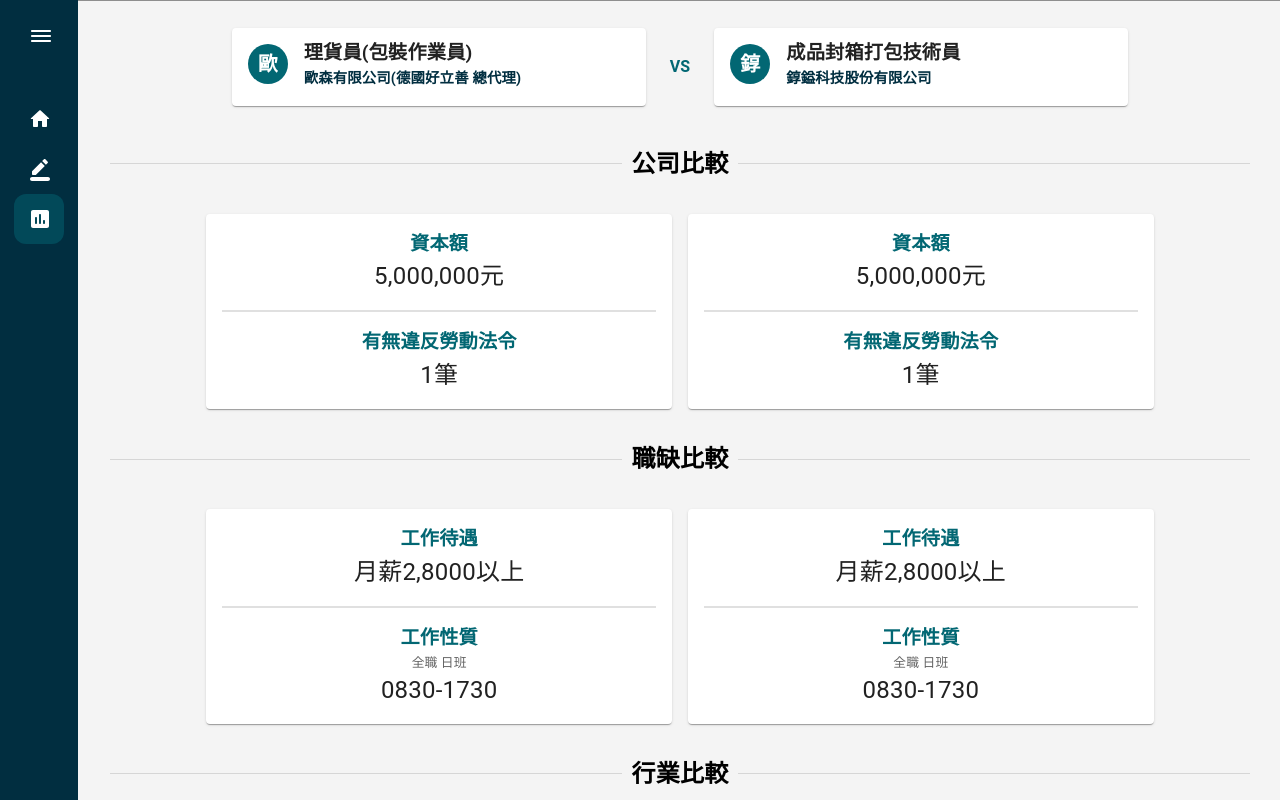
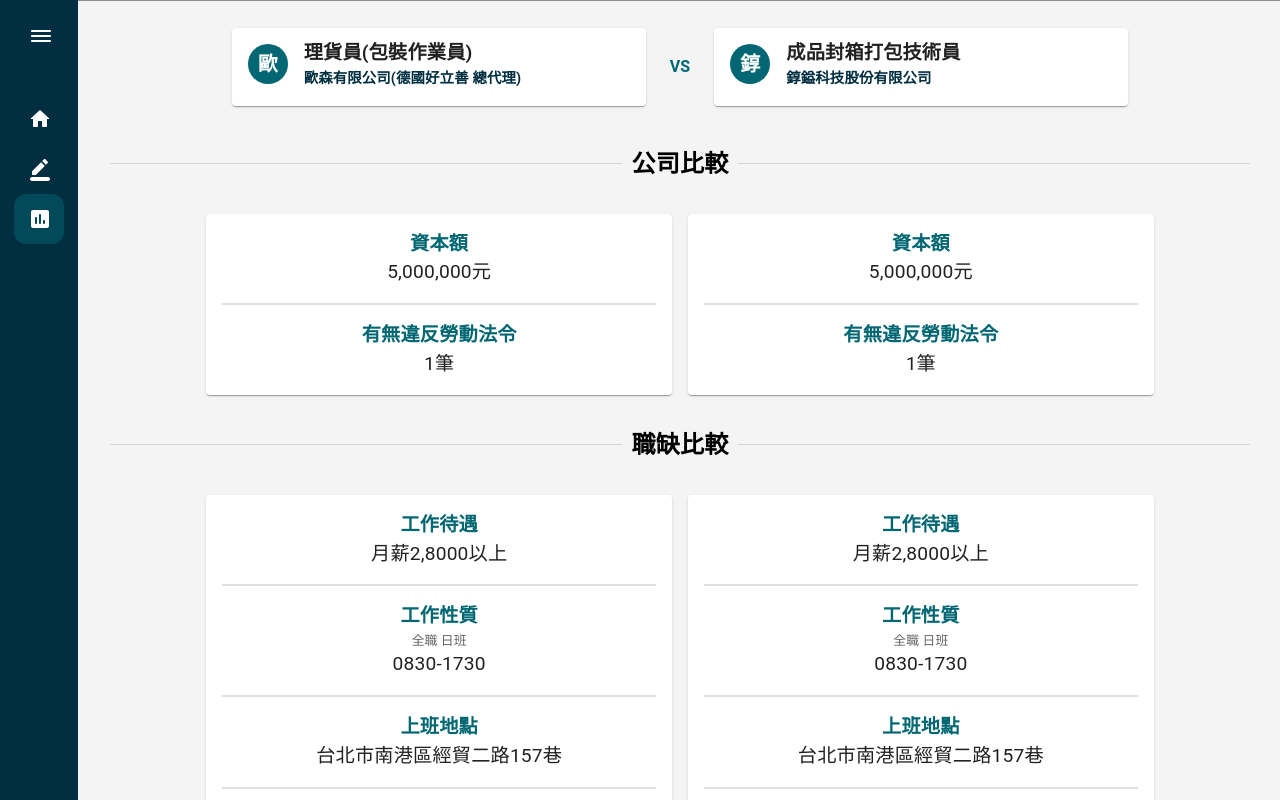
Before and after one commit to WorthyWork/Front-end-Web, a React (Create React App) app in the folder client/: page /worthywork/jobcompare in a window 1280 px wide. Built offline with nearby package versions, Linux system fonts and the light colour scheme.

Commit message:
Get job list data
add axios
tweak JobCompare UI

```diff
--- a/client/package.json
+++ b/client/package.json
@@ -13,10 +13,11 @@
     "@testing-library/jest-dom": "^5.11.4",
     "@testing-library/react": "^11.1.0",
     "@testing-library/user-event": "^12.1.10",
+    "axios": "^0.27.2",
     "clsx": "^1.1.1",
     "echarts": "^5.3.2",
     "echarts-for-react": "^3.0.2",
-    "express": "^4.17.1",
+    "express": "^4.18.1",
     "fast-equals": "^3.0.1",
     "history": "^5.0.0",
     "node": "^14.16.1",
--- a/client/src/pages/Home/index.js
+++ b/client/src/pages/Home/index.js
@@ -1,6 +1,7 @@
 import React from "react";
 import { Grid } from "@mui/material";
 import { styled } from '@mui/material/styles';
+import Axios from "axios";
 
 const Root = styled('div')({
   // minHeight: "55vh",
@@ -11,7 +12,21 @@
   marginTop: "2rem"
 });
 
+
 export default function Home() {
+
+  Axios({
+    method: "GET",
+    url: "http://localhost:5000/job/list",
+    // headers: {
+    //   "accept": "application/json"
+    // }
+  }).then(res => {
+    console.log(res.data);
+  }).catch((e) => {
+    alert("職缺列表拿取失敗!", e);
+  });
+
 
   return (
     <Root>
--- a/client/src/pages/JobCompare/components/OthersCard.js
+++ b/client/src/pages/JobCompare/components/OthersCard.js
@@ -13,7 +13,7 @@
        <Card  sx={{  height:"auto" }}  >
         {data.map((row,index) => (
        <div key={row.title}>
-        {index===0 ? null:<Divider sx={{borderBottomWidth:"2.5px"}}variant="middle" /> }
+        {index===0 ? null:<Divider sx={{borderBottomWidth:"2px"}}variant="middle" /> }
         <Box  p={"1rem"} textAlign="center" >
          <Typography  fontSize={"1.2rem"} sx={{ color: variables.Hover_Green,fontWeight:600 }}  >
           {row.title}
@@ -21,7 +21,7 @@
          <Typography fontSize={"0.8rem"} sx={{ color: variables.Darkgrey}}>
            {row.additionInfo}
          </Typography>
-         <Typography fontSize={"1.5rem"} >
+         <Typography fontSize={"1.2rem"} >
            {row.value}
          </Typography>
          </Box>
--- a/client/src/pages/JobCompare/index.js
+++ b/client/src/pages/JobCompare/index.js
@@ -26,6 +26,9 @@
 const vacancyData = [
   {title:'工作待遇',value:' 月薪2,8000以上'},
   {title:'工作性質',additionInfo:'全職 日班' ,value: '0830-1730' },
+  {title :'上班地點', value:'台北市南港區經貿二路157巷'},
+  {title :'供膳', value:'提供1餐，每餐扣款金額0'},
+  {title :'加班', value:'依工作需要'}
 
 ]
 
```
Also changed, not shown: 1 other file (tests, documents, lock files or other folders).
